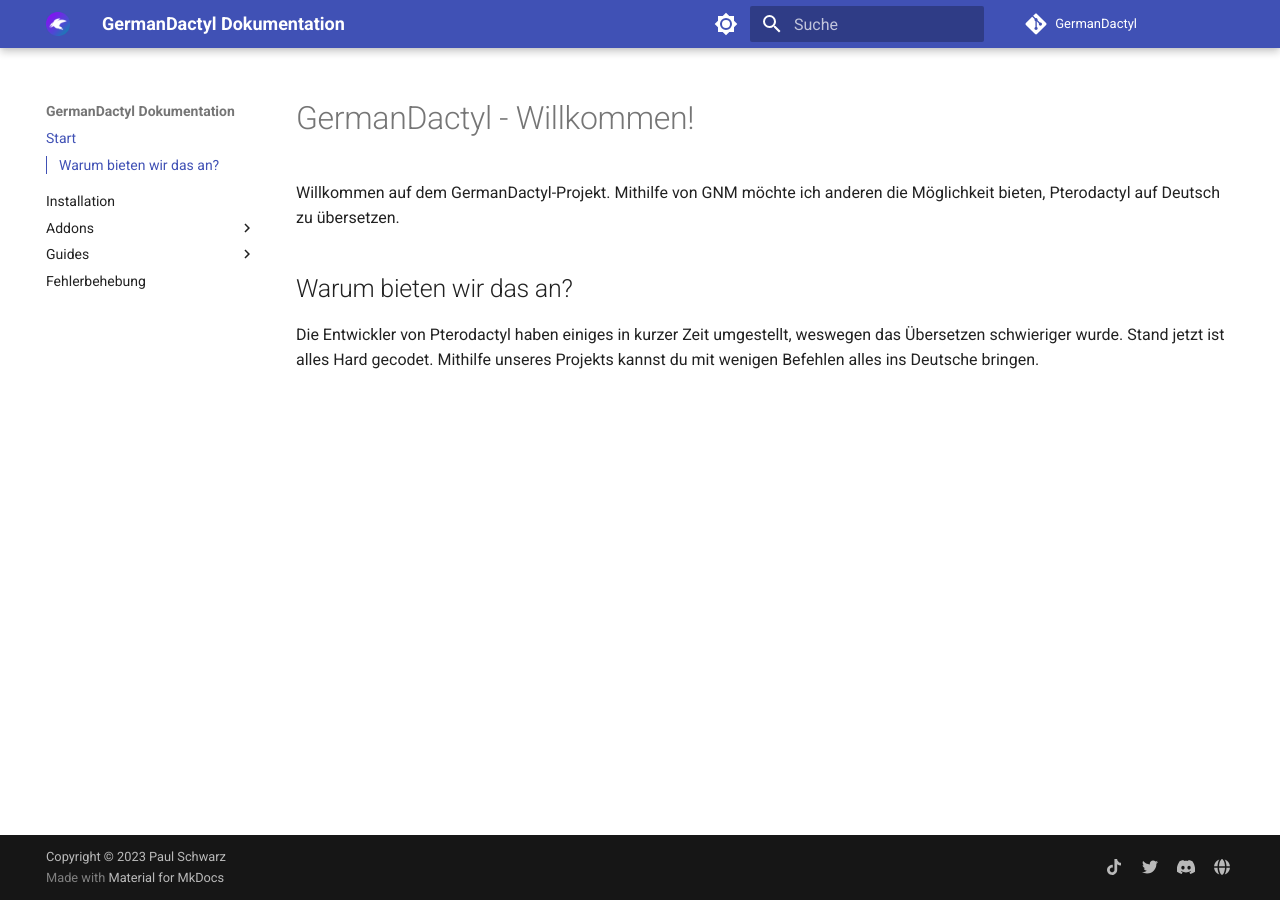
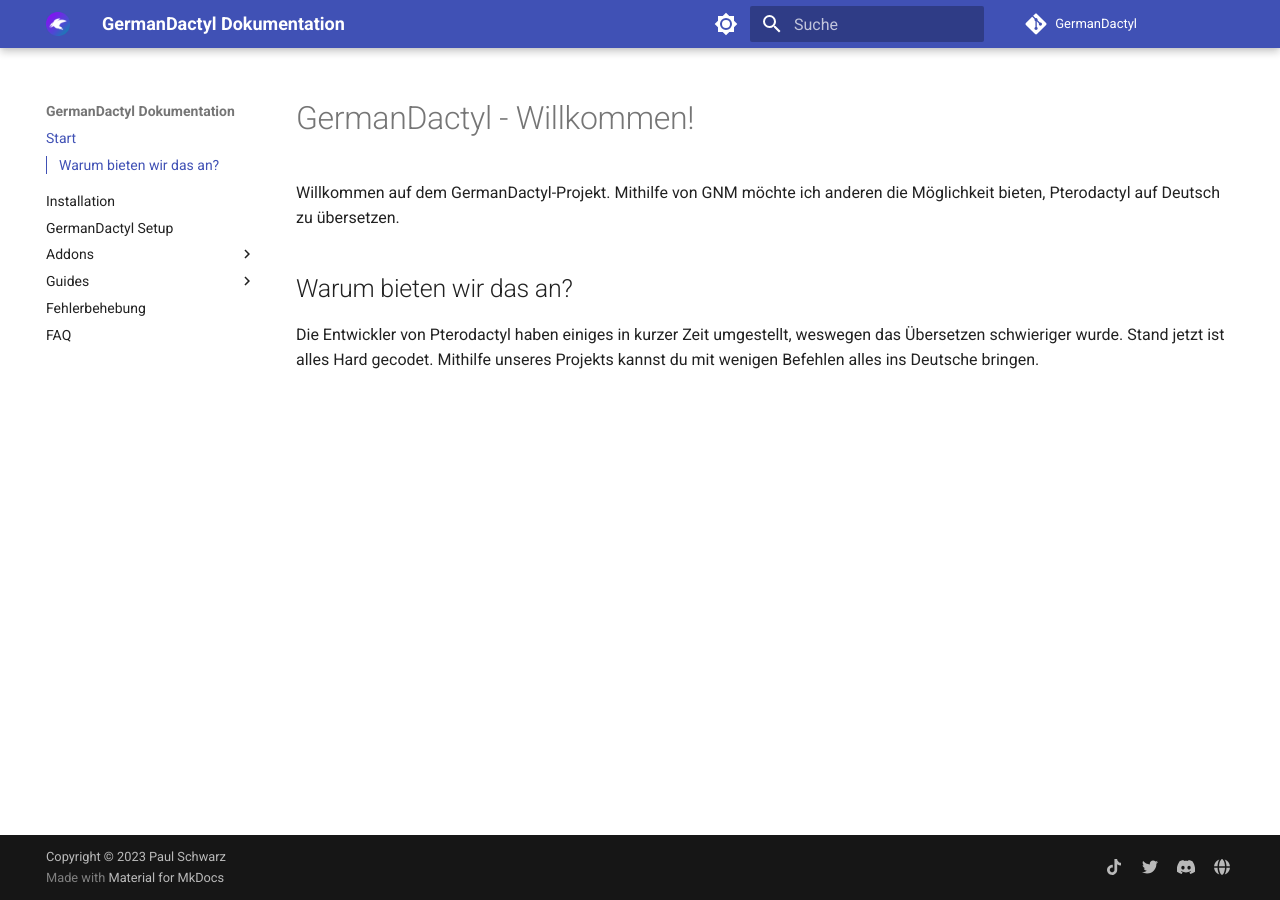
Before and after one commit to pavl21/GermanDactyl, an MkDocs documentation site: the page built from docs/index.md, in a window 1280 px wide. Built offline with MkDocs 1.6.1 and Material for MkDocs 9.7.7, drawn with Linux system fonts in a browser that asks for light colours; comment, search, counter and statistics services are not loaded.

Commit message:
Update mkdocs.yml
GermanDactyl Setup und FAQ hinzugefügt

```diff
--- a/mkdocs.yml
+++ b/mkdocs.yml
@@ -54,9 +54,11 @@
 nav:
   - Start: index.md
   - Installation: installation.md
+  - GermanDactyl Setup: guides/setup.md
   - Addons:
         - Bald: 404.md
   - Guides:
       - Update ausführen: guides/update.md
       - Übersetzungen einreichen: guides/contribute.md
   - Fehlerbehebung: troubleshooting.md
+  - FAQ: faq.md
```
